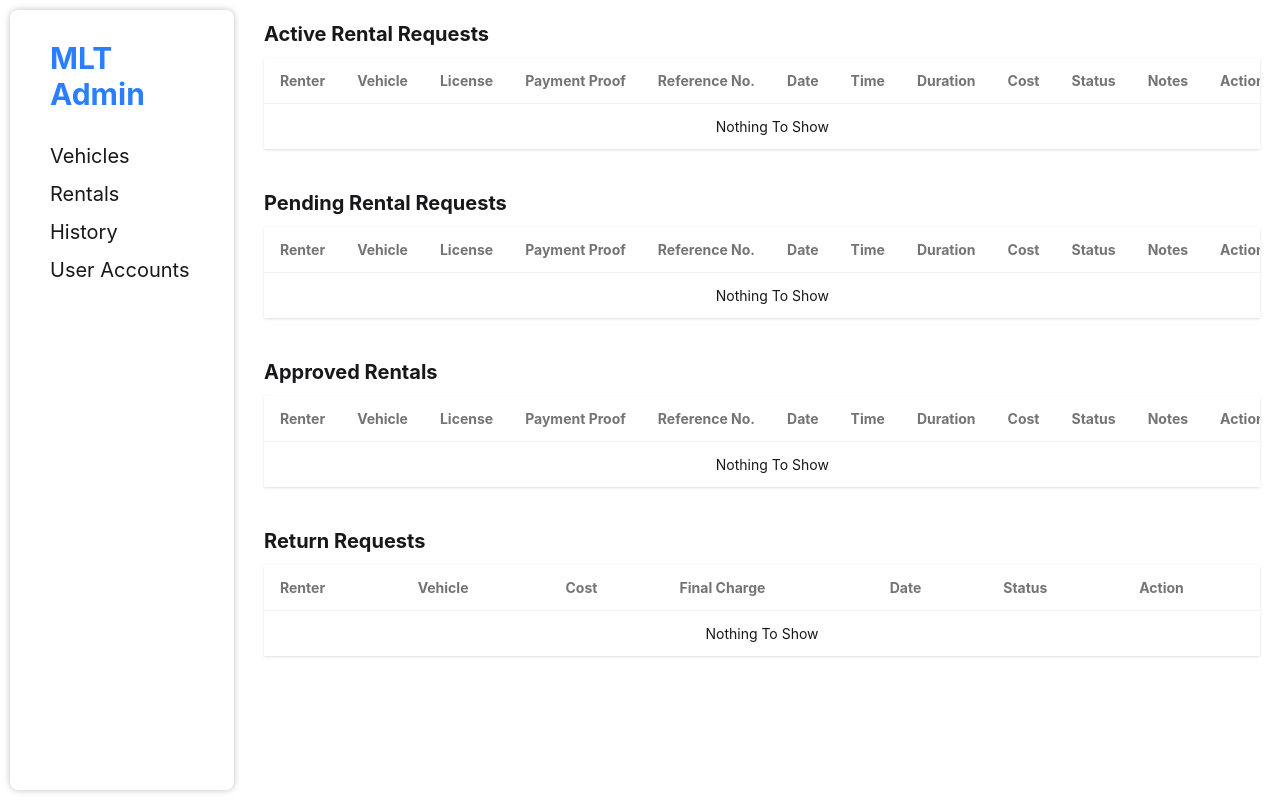
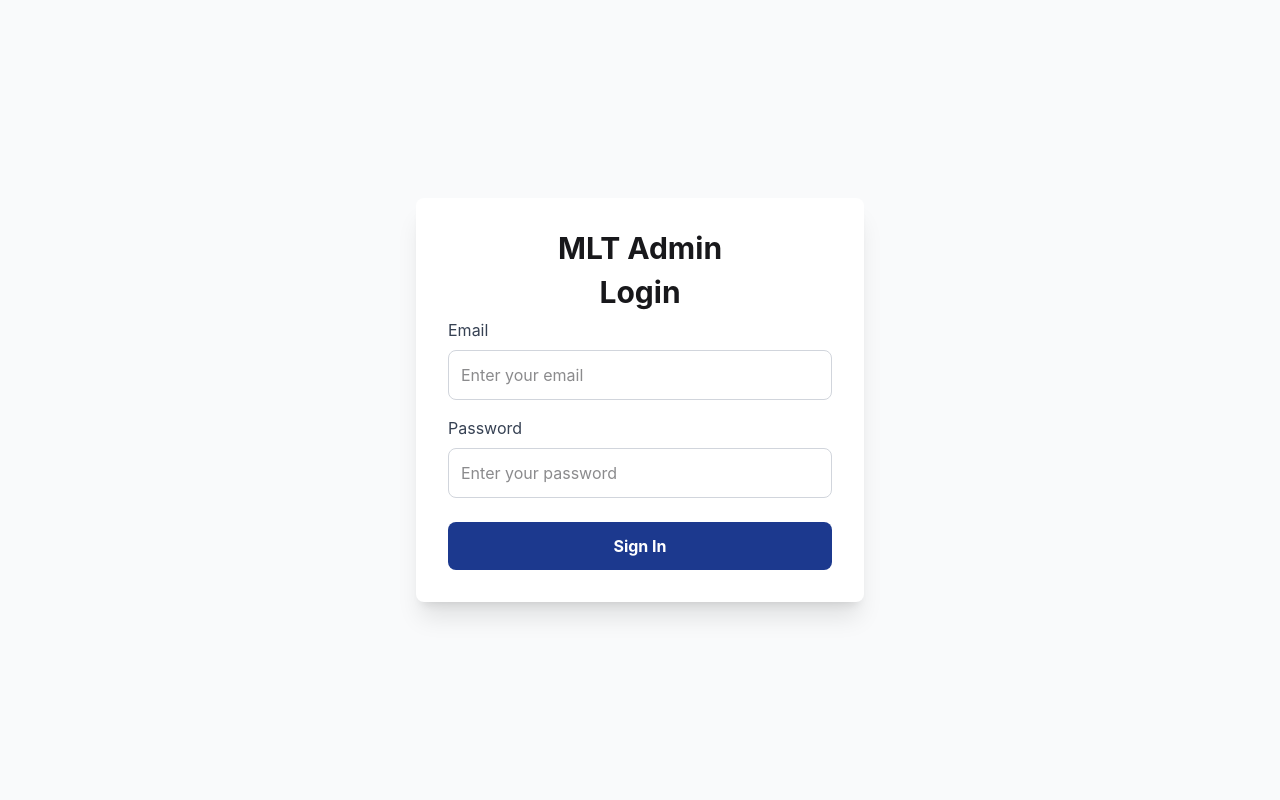
Before and after one commit to Geromeeeeeee/mlt-admin, a React (Vite) app: page / in a window 1280 px wide. Built offline with nearby package versions, Linux system fonts and the light colour scheme; no server answers.

Commit message:
login for admin. walang signup bcs hello?

```diff
--- a/src/App.jsx
+++ b/src/App.jsx
@@ -9,22 +9,29 @@ import { Return_Form } from './return_form'
 import { Vehicle_Management_Page } from './vehicles_management'
 import { Users } from './users'
 import { History } from './history'
+import { Login } from './login'
+import { Navigate } from 'react-router-dom'
 
 function App() {
+
+  const [logged, setLogged] = useState(
+    localStorage.getItem('loggedIn') === 'true'
+  )
 
   return (
     <>
     <BrowserRouter>
-      <Drawer>
-        <Routes>
-          <Route path="/" element={<Rentals/>}/>
+    <Routes>
+    <Route path="/" element={<Login logged={logged} setLogged={setLogged}/>} />
+      <Route element={logged ? <Drawer logged={logged} setLogged={setLogged}/> : <Navigate to="/" />}>
+          <Route path="/Rentals" element={<Rentals/>}/>
           <Route path="/Vehicle Pickup" element={<VehiclePickup/>}/>
           <Route path="/Return Vehicle" element={<Return_Form/>}/>
           <Route path="/Manage Vehicles" element={<Vehicle_Management_Page/>}/>
           <Route path="/Users" element={<Users/>}/>
           <Route path="/History" element={<History/>}/>
-        </Routes>
-      </Drawer>
+      </Route>
+    </Routes>
     </BrowserRouter>
     </>
   )
--- a/src/drawer.jsx
+++ b/src/drawer.jsx
@@ -1,37 +1,77 @@
-import { Link } from "react-router-dom"
+import { Link, Outlet, useNavigate } from "react-router-dom"
+import axios from "axios"
+import { API_BASE_URL } from "./config"
+import {useState} from 'react'
 
-export function Drawer ({children}) {
+export function Drawer ({logged, setLogged}) {
+
+    const nav = useNavigate()
+    const [logoutModal, setLogOutModal] = useState(false)
+
+    const logOut = async (e) => {
+        try {
+            await axios.post(`${API_BASE_URL}/back/login.php`,{
+                action: 'logout'
+            })
+            localStorage.removeItem('loggedIn')
+            setLogged(false)
+            nav("/")
+        } catch (error) {
+
+        }
+    }
+
     return(
         <>
+        {logoutModal && (
+            <div className="w-full h-screen flex justify-center items-center z-50 fixed inset-0">
+                <div className="absolute inset-0 bg-black/10 backdrop-blur-sm"></div>
+                <div className="z-10 flex flex-col justify-evenly items-center w-[30%] h-[40%] bg-gray-100 rounded-3xl">
+                    <div className="text-center">
+                        <h1 className="text-[4vh] font-semibold">Log out?</h1>
+                        <p>You are about to log out</p>
+                    </div>
+                    <div className="flex w-[75%] h-[25%] items-center justify-evenly">
+                        <button className="btn btn-primary p-5 px-10" onClick={()=>{
+                            setLogOutModal(false)
+                        }}>No</button>
+                        <button className="btn btn-error p-5 px-10" onClick={logOut}>Yes</button>
+                    </div>
+                </div>
+            </div>
+        )}
         <div className="drawer drawer-open">
             <input id="my-drawer-3" type="checkbox" className="drawer-toggle" />
 
             <main className="drawer-content bg-base-100">
-                {children}
+                <Outlet/>
             </main>
 
             <aside className="drawer-side p-2.5">
-                <ul className="min-h-full w-[17.5vw] px-10 py-7.5 shadow-[0px_0px_6px_0px_rgba(0,0,0,0.25)] rounded-lg box-border">
+                <ul className="min-h-full flex flex-col w-[17.5vw] px-10 py-7.5 shadow-[0px_0px_6px_0px_rgba(0,0,0,0.25)] rounded-lg box-border">
                     <li className="mb-7.5 text-3xl font-bold text-blue-500">MLT Admin</li>
                     <li className="mb-2.5">
                         <Link to="/Manage Vehicles" className="link-hover text-xl">
-                        Vehicles
+                        ● Vehicles
                         </Link>
                     </li>
                     <li className="mb-2.5">
-                        <Link to="/" className="link-hover text-xl">
-                        Rentals
+                        <Link to="/Rentals" className="link-hover text-lg">
+                        ● Rentals
                         </Link>
                     </li>
                     <li className="mb-2.5">
-                        <Link to="/History" className="link-hover text-xl">
-                        History
+                        <Link to="/History" className="link-hover text-lg">
+                        ● History
                         </Link>
                     </li>
                     <li className="mb-2.5">
-                        <Link to="/Users" className="link-hover text-xl">
-                        User Accounts
+                        <Link to="/Users" className="link-hover text-lg">
+                        ● User Accounts
                         </Link>
+                    </li>
+                    <li className="mt-auto link-hover link-error text-lg" onClick={()=>setLogOutModal(true)}>
+                        ● Logout
                     </li>
                 </ul>
             </aside>
--- /dev/null
+++ b/src/login.jsx
@@ -0,0 +1,61 @@
+import {useState} from 'react'
+import {useNavigate} from 'react-router-dom'
+import axios from 'axios'
+import { API_BASE_URL } from './config'
+
+export function Login({logged, setLogged}) {
+    const [email, setEmail] = useState('')
+    const [password, setPassword] = useState('')
+    const navigate = useNavigate()
+    const [error, setError] = useState("")
+    const [dispErr, setDispErr] = useState(false)
+
+    const handleLogin = async (e) => {
+        e.preventDefault();
+        try{
+            const response = await axios.post(`${API_BASE_URL}/back/login.php`, {
+                action: 'login',
+                email,
+                password
+            })
+
+            if(response.data.error === false){
+                localStorage.setItem('loggedIn', 'true')
+                setLogged(true)
+                navigate("/Rentals")
+            }
+
+        } catch {
+            alert('Login failed. Please check your credentials and try again.');
+        }
+    }
+
+    return(
+        <>
+        {dispErr && (
+            <div className="w-screen h-screen bg-black/50 flex items-center justify-center">
+                <div>
+                    <h1> error </h1>
+                </div>
+            </div>
+        )}
+        <div className="min-h-screen bg-gray-50 flex items-center justify-center p-5">
+            <div className="bg-white p-8 rounded-lg shadow-xl w-full max-w-md">
+                <h2 className="text-3xl font-bold text-center mb-2">MLT Admin</h2>
+                <h2 className="text-3xl font-bold text-center mb-2">Login</h2>
+                <form onSubmit={handleLogin}>
+                    <div className="mb-4">
+                        <label className="block text-gray-700 mb-2">Email</label>
+                        <input type="email" value={email} onChange={(e) => setEmail(e.target.value)} className="w-full p-3 border border-gray-300 rounded-lg focus:outline-none focus:border-blue-500" placeholder="Enter your email" />
+                    </div>
+                    <div className="mb-6">
+                        <label className="block text-gray-700 mb-2">Password</label>
+                        <input type="password" value={password} onChange={(e) => setPassword(e.target.value)} className="w-full p-3 border border-gray-300 rounded-lg focus:outline-none focus:border-blue-500" placeholder="Enter your password" />
+                    </div>
+                    <button type="submit" className="w-full bg-blue-900 text-white py-3 rounded-lg font-bold hover:bg-blue-700 transition duration-300">Sign In</button>
+                </form>
+            </div>
+        </div>
+        </>
+    )
+}
```
Also changed, not shown: 2 other files (tests, documents, lock files or other folders).
